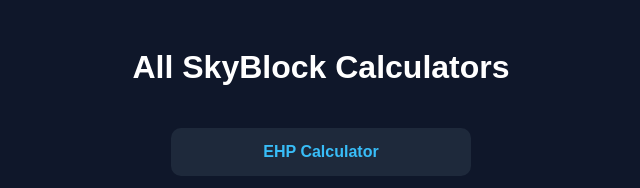
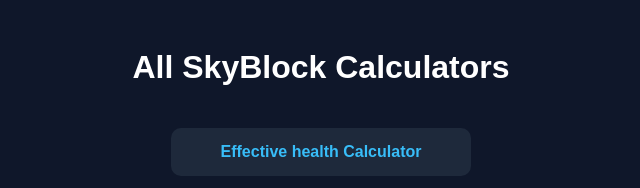
Before and after one commit to mcplaygame/allpixel, a plain HTML site: page index.html in a window 1280 px wide. Shown: the top 188 px of the page, without its empty margins (319-959 px from the left). Drawn offline with Linux system fonts and the light colour scheme.

Commit message:
Update index.html

```diff
--- a/index.html
+++ b/index.html
@@ -14,7 +14,7 @@
 </header>
 
 <div class="menu">
-  <a href="index(1).html">  EHP Calculator</a>
+  <a href="index(1).html">  Effective health Calculator</a>
   <a href="index(3).html">  Mele damage Calculator</a>
   <a href="index(2).html">  Ability damage calculator </a>
 </div>
```
